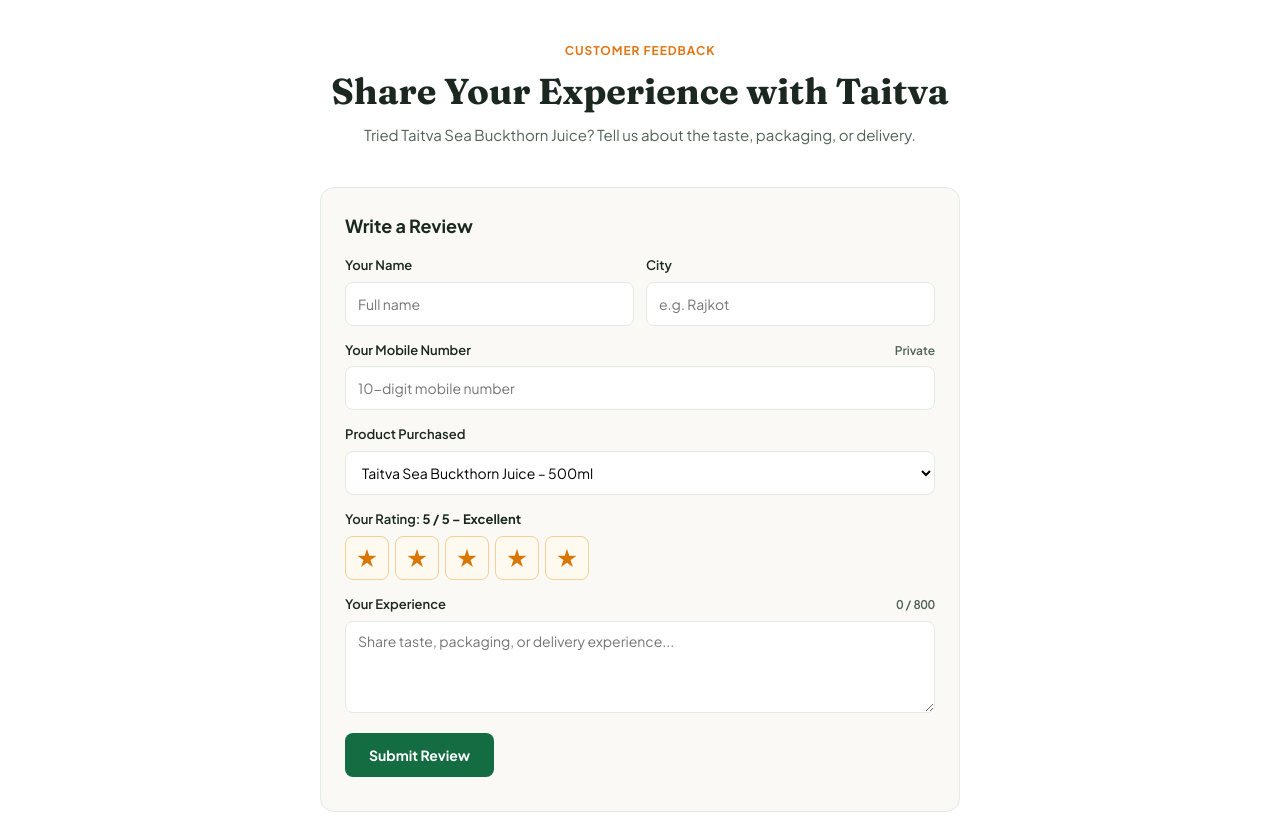
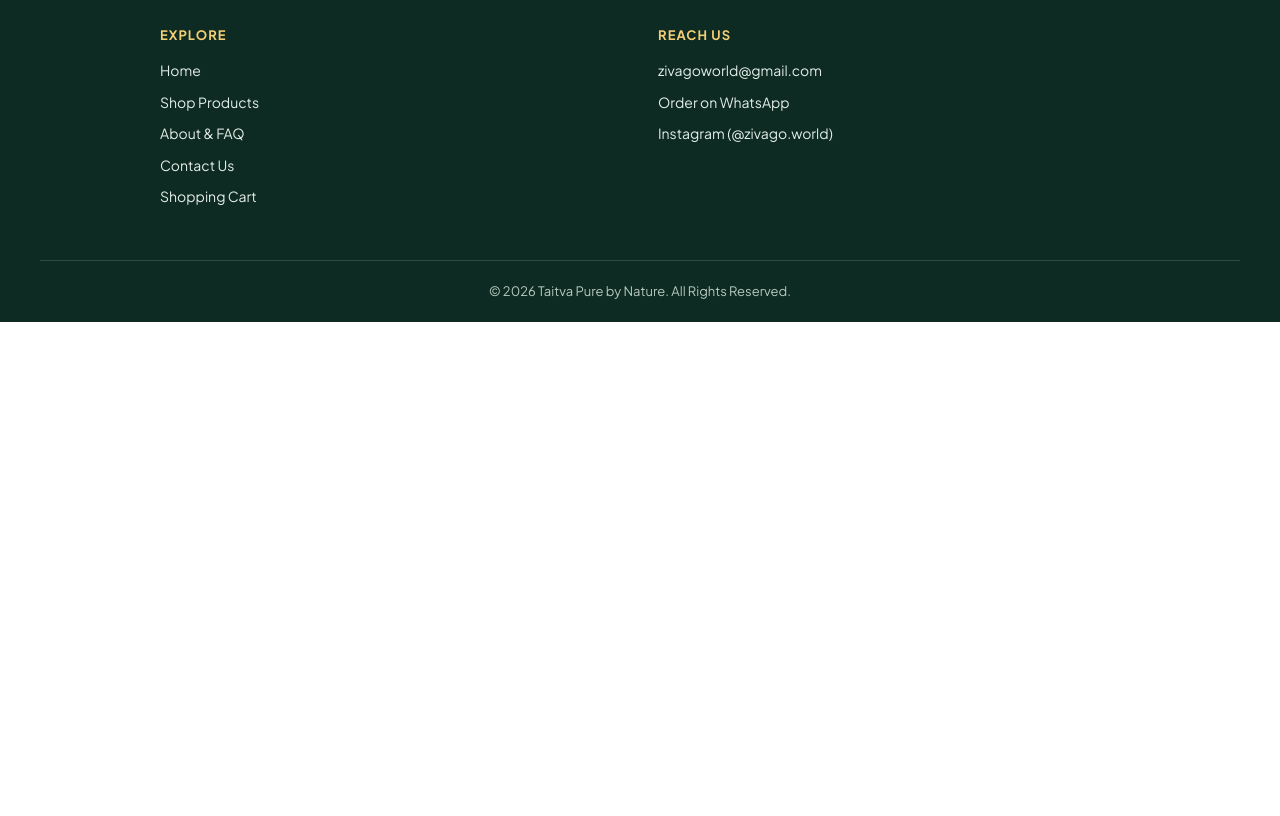
Before and after one commit to ramkarad/Jay-Desai, a website: page index.html in a window 1280 px wide. Shown: the part 2380-3196 px from the top of the page. After the commit the page ends 2702 px from the top, so only its background shows below. Drawn offline with Linux system fonts and the light colour scheme.

Commit message:
Update index.html

```diff
--- a/index.html
+++ b/index.html
@@ -168,74 +168,6 @@
       </div>
     </section>
 
-    <section class="section" id="customer-reviews-section">
-      <div class="section-heading">
-        <span class="eyebrow">Customer Feedback</span>
-        <h2>Share Your Experience with Taitva</h2>
-        <p>Tried Taitva Sea Buckthorn Juice? Tell us about the taste, packaging, or delivery.</p>
-      </div>
-
-      <div class="reviews-layout single-col" id="reviews-layout">
-        <div class="reviews-list" id="customer-reviews-list" hidden></div>
-
-        <form class="review-form-card" onsubmit="submitCustomerReview(event)" novalidate>
-          <h3>Write a Review</h3>
-          <div class="form-row-2">
-            <div class="form-field">
-              <label for="rev-name">Your Name</label>
-              <input type="text" id="rev-name" placeholder="Full name" required minlength="2" aria-describedby="rev-name-error">
-              <p class="field-error" id="rev-name-error" aria-live="polite"></p>
-            </div>
-            <div class="form-field">
-              <label for="rev-city">City</label>
-              <input type="text" id="rev-city" placeholder="e.g. Rajkot">
-            </div>
-          </div>
-
-          <div class="form-field">
-            <div class="field-label-row">
-              <label for="rev-phone">Your Mobile Number</label>
-              <span class="char-counter">Private</span>
-            </div>
-            <input type="tel" id="rev-phone" inputmode="numeric" maxlength="15" placeholder="10-digit mobile number" required aria-describedby="rev-phone-error">
-            <p class="field-error" id="rev-phone-error" aria-live="polite"></p>
-          </div>
-
-          <div class="form-field">
-            <label for="rev-product">Product Purchased</label>
-            <select id="rev-product">
-              <option value="Taitva Sea Buckthorn Juice – 500ml">Taitva Sea Buckthorn Juice – 500ml</option>
-              <option value="Taitva Sea Buckthorn Juice – Pack of 2 (2 × 500ml)">Taitva Sea Buckthorn Juice – Pack of 2 (2 × 500ml)</option>
-            </select>
-          </div>
-
-          <div class="form-field">
-            <label id="rev-rating-label">Your Rating: <strong id="rev-rating-text">5 / 5 – Excellent</strong></label>
-            <input type="hidden" id="rev-rating" value="5">
-            <div class="star-picker" role="radiogroup" aria-labelledby="rev-rating-label">
-              <button type="button" class="star-btn active" data-star="1" aria-label="1 star" onclick="setReviewRating(1)">★</button>
-              <button type="button" class="star-btn active" data-star="2" aria-label="2 stars" onclick="setReviewRating(2)">★</button>
-              <button type="button" class="star-btn active" data-star="3" aria-label="3 stars" onclick="setReviewRating(3)">★</button>
-              <button type="button" class="star-btn active" data-star="4" aria-label="4 stars" onclick="setReviewRating(4)">★</button>
-              <button type="button" class="star-btn active" data-star="5" aria-label="5 stars" onclick="setReviewRating(5)">★</button>
-            </div>
-          </div>
-
-          <div class="form-field">
-            <div class="field-label-row">
-              <label for="rev-comment">Your Experience</label>
-              <span class="char-counter tabular-nums" id="rev-comment-count">0 / 800</span>
-            </div>
-            <textarea id="rev-comment" placeholder="Share taste, packaging, or delivery experience..." required maxlength="800" aria-describedby="rev-comment-error"></textarea>
-            <p class="field-error" id="rev-comment-error" aria-live="polite"></p>
-          </div>
-          <button type="submit" class="btn">Submit Review</button>
-          <p id="rev-status" class="form-status" aria-live="polite"></p>
-        </form>
-      </div>
-    </section>
-  </main>
-
   <footer class="footer">
     <div class="footer-container">
       <div class="footer-column">
```
